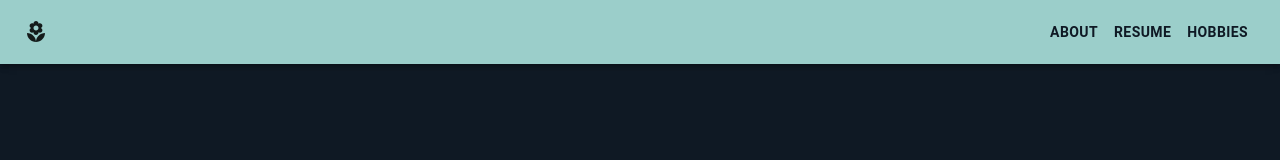
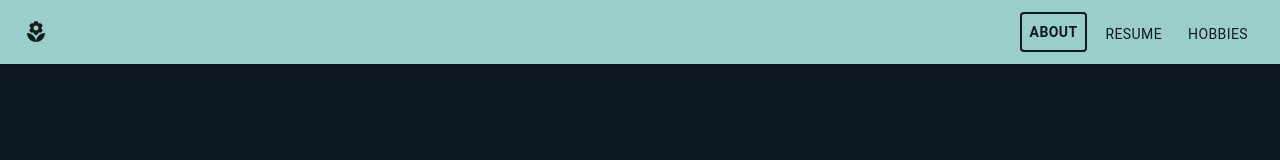
Before and after one commit to isabelSoares/myWebSite, a React (Create React App) app in the folder ts-app/: page / in a window 1280 px wide. Shown: the top 160 px of the page. Built offline with nearby package versions, Linux system fonts and the light colour scheme.

Commit message:
Improving the styling of top bar added a border on selected page!

```diff
--- a/ts-app/src/components/top-bar/TopBar.scss
+++ b/ts-app/src/components/top-bar/TopBar.scss
@@ -5,9 +5,24 @@
     justify-content: flex-end;
     font-size: calc(10px + 2vmin);
 
-    .top-bar-button{
-        display: block;
-        color: #0f1924;
-        font-weight: bold;
+    .top-bar-box {
+        display: flex;
+        flex-grow: 1;
+        gap: 10px;
+        justify-content:flex-end;
+        align-items:flex-end;
+        font-weight:bold;
+
+        .top-bar-button{
+            display: block;
+            color: #0f1924;
+            font-weight: normal;
+        }
+
+        .top-bar-button-selected {
+            border: 2px solid #0f1924;
+            font-weight: bold;
+        }
     }
+
 }
--- a/ts-app/src/components/top-bar/TopBar.tsx
+++ b/ts-app/src/components/top-bar/TopBar.tsx
@@ -2,7 +2,7 @@ import React from 'react';
 import AppBar from '@mui/material/AppBar';
 import LocalFloristSharpIcon from '@mui/icons-material/LocalFloristSharp';
 import { Box, Button, Container,Toolbar } from '@mui/material';
-import { Link, useNavigate} from 'react-router-dom';
+import { Link, useLocation, useNavigate} from 'react-router-dom';
 
 import './TopBar.scss';
 
@@ -17,20 +17,19 @@ const redirect_buttons = [
 export const TopBar = (props: IProps) => {
     const navigate = useNavigate();
 
+    const location = useLocation();
+    console.log(location);
+
     return (
         <AppBar position="static" className="top-bar">
             <Container maxWidth="xl">
                 <Toolbar disableGutters>
                     <LocalFloristSharpIcon />
-                    <Box
-                        sx={{ flexGrow: 1, display: 'flex'}}
-                        justifyContent="flex-end"
-                        alignItems="flex-end"
-                        font-weight="bold"
+                    <Box className="top-bar-box"
                         >
                             {redirect_buttons.map((button_info) => (
                                 <Button
-                                    className='top-bar-button'
+                                    className={'top-bar-button'  + (location.pathname == button_info.page ? ' top-bar-button-selected' : '') }
                                     key={button_info.name}
                                     onClick={() => navigate(button_info.page)}
                                 >
```
Also changed, not shown: ts-app/src/components/chatbot/Chatbot.scss (line endings or trailing spaces).
